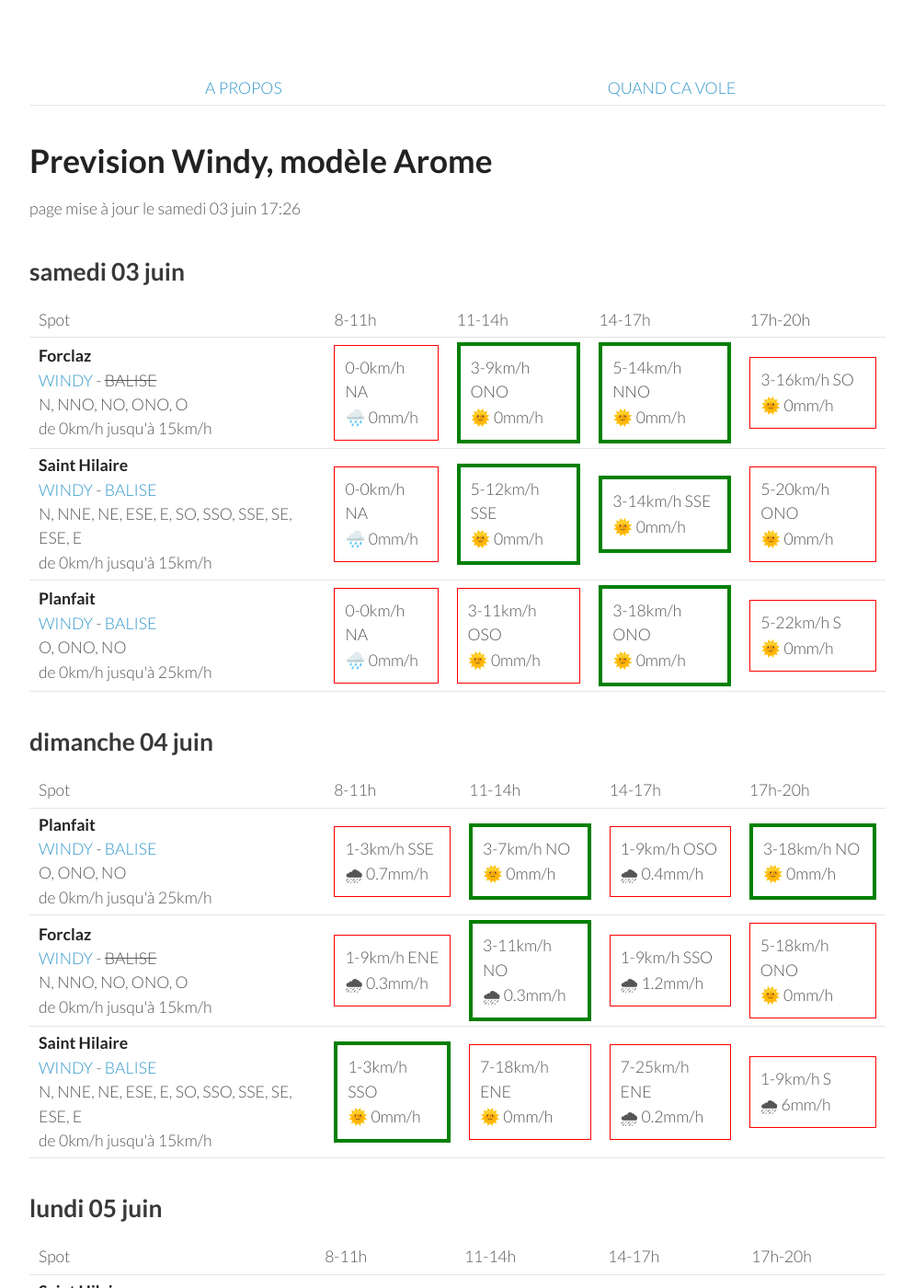
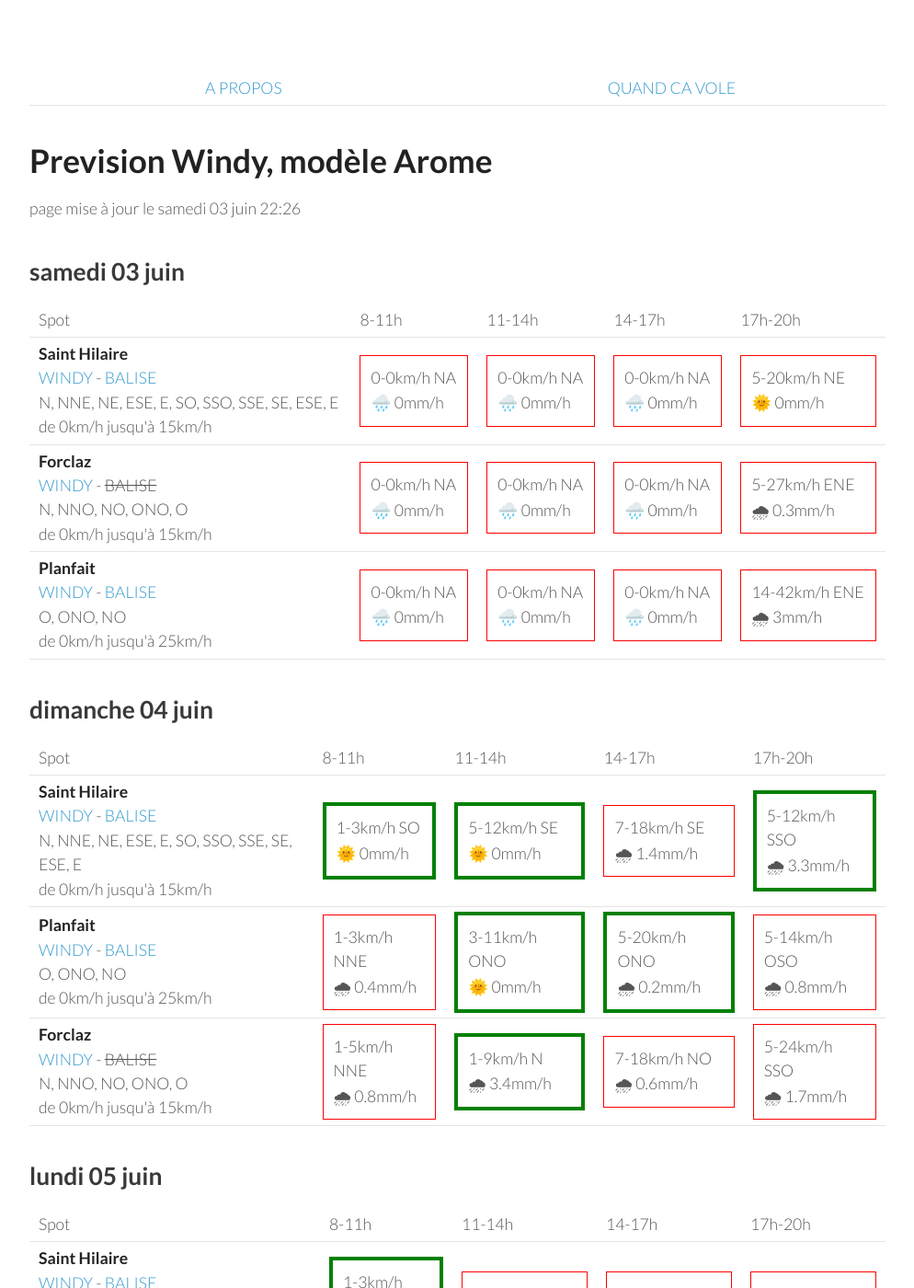
Before and after one commit to parapente-dans-le-nord/parapente-dans-le-nord.github.io, a Jekyll site: the page built from alpes_nord.markdown, in a window 1280 px wide and 1400 px high. Shown: the whole window at 92% size, without its empty margins (26-1020 px from the left). Built offline with Jekyll 4.4.1, drawn with Linux system fonts in a browser that asks for light colours; some of the changed text lies outside the part shown.

Commit message:
update index.markdown

```diff
--- a/alpes_nord.markdown
+++ b/alpes_nord.markdown
@@ -7,7 +7,7 @@ title:  "Tous les spots"
 {: .links}
 
 # Prevision Windy, modèle Arome
-page mise à jour le samedi 03 juin 17:26
+page mise à jour le samedi 03 juin 22:26
 
 ## samedi 03 juin
 
@@ -22,30 +22,30 @@ page mise à jour le samedi 03 juin 17:26
       <td>17h-20h</td>
     </tr>
 <tr>
+        <td><strong>Saint Hilaire</strong><br><a href="https://windy.com/45.307/5.888?45.087,5.889,9,m:eUFagkX">WINDY</a> - <span class=""><a href="http://www.balisemeteo.com/balise.php?idBalise=61">BALISE</a> </span><br> <span class="vent-favorable">N, NNE, NE, ESE, E, SO, SSO, SSE, SE, ESE, E</span><br><span class="force-vent">de 0km/h jusqu'à 15km/h</span> </td>
+
+            <td><div class="not-flyable"><p>0-0km/h NA</p><p>🌧️ 0mm/h</p></div></td>
+            <td><div class="not-flyable"><p>0-0km/h NA</p><p>🌧️ 0mm/h</p></div></td>
+            <td><div class="not-flyable"><p>0-0km/h NA</p><p>🌧️ 0mm/h</p></div></td>
+            <td><div class="not-flyable"><p>5-20km/h NE</p><p>🌞 0mm/h</p></div></td>
+
+    </tr>
+<tr>
         <td><strong>Forclaz</strong><br><a href="https://windy.com/45.814/6.247?45.375,6.246,8,m:eVwaglz">WINDY</a> - <span class="no-balise"> BALISE </span><br> <span class="vent-favorable">N, NNO, NO, ONO, O</span><br><span class="force-vent">de 0km/h jusqu'à 15km/h</span> </td>
 
             <td><div class="not-flyable"><p>0-0km/h NA</p><p>🌧️ 0mm/h</p></div></td>
-            <td><div class="flyable"><p>3-9km/h ONO</p><p>🌞 0mm/h</p></div></td>
-            <td><div class="flyable"><p>5-14km/h NNO</p><p>🌞 0mm/h</p></div></td>
-            <td><div class="not-flyable"><p>3-16km/h SO</p><p>🌞 0mm/h</p></div></td>
-
-    </tr>
-<tr>
-        <td><strong>Saint Hilaire</strong><br><a href="https://windy.com/45.307/5.888?45.087,5.889,9,m:eUFagkX">WINDY</a> - <span class=""><a href="http://www.balisemeteo.com/balise.php?idBalise=61">BALISE</a> </span><br> <span class="vent-favorable">N, NNE, NE, ESE, E, SO, SSO, SSE, SE, ESE, E</span><br><span class="force-vent">de 0km/h jusqu'à 15km/h</span> </td>
-
             <td><div class="not-flyable"><p>0-0km/h NA</p><p>🌧️ 0mm/h</p></div></td>
-            <td><div class="flyable"><p>5-12km/h SSE</p><p>🌞 0mm/h</p></div></td>
-            <td><div class="flyable"><p>3-14km/h SSE</p><p>🌞 0mm/h</p></div></td>
-            <td><div class="not-flyable"><p>5-20km/h ONO</p><p>🌞 0mm/h</p></div></td>
+            <td><div class="not-flyable"><p>0-0km/h NA</p><p>🌧️ 0mm/h</p></div></td>
+            <td><div class="not-flyable"><p>5-27km/h ENE</p><p>🌧 0.3mm/h</p></div></td>
 
     </tr>
 <tr>
         <td><strong>Planfait</strong><br><a href="https://windy.com/45.853/6.223?45.415,6.223,8">WINDY</a> - <span class=""><a href="https://www.openwindmap.org/PP496">BALISE</a> </span><br> <span class="vent-favorable">O, ONO, NO</span><br><span class="force-vent">de 0km/h jusqu'à 25km/h</span> </td>
 
             <td><div class="not-flyable"><p>0-0km/h NA</p><p>🌧️ 0mm/h</p></div></td>
-            <td><div class="not-flyable"><p>3-11km/h OSO</p><p>🌞 0mm/h</p></div></td>
-            <td><div class="flyable"><p>3-18km/h ONO</p><p>🌞 0mm/h</p></div></td>
-            <td><div class="not-flyable"><p>5-22km/h S</p><p>🌞 0mm/h</p></div></td>
+            <td><div class="not-flyable"><p>0-0km/h NA</p><p>🌧️ 0mm/h</p></div></td>
+            <td><div class="not-flyable"><p>0-0km/h NA</p><p>🌧️ 0mm/h</p></div></td>
+            <td><div class="not-flyable"><p>14-42km/h ENE</p><p>🌧 3mm/h</p></div></td>
 
     </tr>
 
@@ -65,32 +65,32 @@ page mise à jour le samedi 03 juin 17:26
       <td>17h-20h</td>
     </tr>
 <tr>
+        <td><strong>Saint Hilaire</strong><br><a href="https://windy.com/45.307/5.888?45.087,5.889,9,m:eUFagkX">WINDY</a> - <span class=""><a href="http://www.balisemeteo.com/balise.php?idBalise=61">BALISE</a> </span><br> <span class="vent-favorable">N, NNE, NE, ESE, E, SO, SSO, SSE, SE, ESE, E</span><br><span class="force-vent">de 0km/h jusqu'à 15km/h</span> </td>
+
+            <td><div class="flyable"><p>1-3km/h SO</p><p>🌞 0mm/h</p></div></td>
+            <td><div class="flyable"><p>5-12km/h SE</p><p>🌞 0mm/h</p></div></td>
+            <td><div class="not-flyable"><p>7-18km/h SE</p><p>🌧 1.4mm/h</p></div></td>
+            <td><div class="flyable"><p>5-12km/h SSO</p><p>🌧 3.3mm/h</p></div></td>
+
+
+    </tr>
+<tr>
         <td><strong>Planfait</strong><br><a href="https://windy.com/45.853/6.223?45.415,6.223,8">WINDY</a> - <span class=""><a href="https://www.openwindmap.org/PP496">BALISE</a> </span><br> <span class="vent-favorable">O, ONO, NO</span><br><span class="force-vent">de 0km/h jusqu'à 25km/h</span> </td>
 
-            <td><div class="not-flyable"><p>1-3km/h SSE</p><p>🌧 0.7mm/h</p></div></td>
-            <td><div class="flyable"><p>3-7km/h NO</p><p>🌞 0mm/h</p></div></td>
-            <td><div class="not-flyable"><p>1-9km/h OSO</p><p>🌧 0.4mm/h</p></div></td>
-            <td><div class="flyable"><p>3-18km/h NO</p><p>🌞 0mm/h</p></div></td>
+            <td><div class="not-flyable"><p>1-3km/h NNE</p><p>🌧 0.4mm/h</p></div></td>
+            <td><div class="flyable"><p>3-11km/h ONO</p><p>🌞 0mm/h</p></div></td>
+            <td><div class="flyable"><p>5-20km/h ONO</p><p>🌧 0.2mm/h</p></div></td>
+            <td><div class="not-flyable"><p>5-14km/h OSO</p><p>🌧 0.8mm/h</p></div></td>
 
 
     </tr>
 <tr>
         <td><strong>Forclaz</strong><br><a href="https://windy.com/45.814/6.247?45.375,6.246,8,m:eVwaglz">WINDY</a> - <span class="no-balise"> BALISE </span><br> <span class="vent-favorable">N, NNO, NO, ONO, O</span><br><span class="force-vent">de 0km/h jusqu'à 15km/h</span> </td>
 
-            <td><div class="not-flyable"><p>1-9km/h ENE</p><p>🌧 0.3mm/h</p></div></td>
-            <td><div class="flyable"><p>3-11km/h NO</p><p>🌧 0.3mm/h</p></div></td>
-            <td><div class="not-flyable"><p>1-9km/h SSO</p><p>🌧 1.2mm/h</p></div></td>
-            <td><div class="not-flyable"><p>5-18km/h ONO</p><p>🌞 0mm/h</p></div></td>
-
-
-    </tr>
-<tr>
-        <td><strong>Saint Hilaire</strong><br><a href="https://windy.com/45.307/5.888?45.087,5.889,9,m:eUFagkX">WINDY</a> - <span class=""><a href="http://www.balisemeteo.com/balise.php?idBalise=61">BALISE</a> </span><br> <span class="vent-favorable">N, NNE, NE, ESE, E, SO, SSO, SSE, SE, ESE, E</span><br><span class="force-vent">de 0km/h jusqu'à 15km/h</span> </td>
-
-            <td><div class="flyable"><p>1-3km/h SSO</p><p>🌞 0mm/h</p></div></td>
-            <td><div class="not-flyable"><p>7-18km/h ENE</p><p>🌞 0mm/h</p></div></td>
-            <td><div class="not-flyable"><p>7-25km/h ENE</p><p>🌧 0.2mm/h</p></div></td>
-            <td><div class="not-flyable"><p>1-9km/h S</p><p>🌧 6mm/h</p></div></td>
+            <td><div class="not-flyable"><p>1-5km/h NNE</p><p>🌧 0.8mm/h</p></div></td>
+            <td><div class="flyable"><p>1-9km/h N</p><p>🌧 3.4mm/h</p></div></td>
+            <td><div class="not-flyable"><p>7-18km/h NO</p><p>🌧 0.6mm/h</p></div></td>
+            <td><div class="not-flyable"><p>5-24km/h SSO</p><p>🌧 1.7mm/h</p></div></td>
 
 
     </tr>
@@ -113,7 +113,7 @@ page mise à jour le samedi 03 juin 17:26
 <tr>
         <td><strong>Saint Hilaire</strong><br><a href="https://windy.com/45.307/5.888?45.087,5.889,9,m:eUFagkX">WINDY</a> - <span class=""><a href="http://www.balisemeteo.com/balise.php?idBalise=61">BALISE</a> </span><br> <span class="vent-favorable">N, NNE, NE, ESE, E, SO, SSO, SSE, SE, ESE, E</span><br><span class="force-vent">de 0km/h jusqu'à 15km/h</span> </td>
 
-            <td><div class="not-flyable"><p>1-16km/h NNE</p><p>🌞 0mm/h</p></div></td>
+            <td><div class="flyable"><p>1-3km/h ESE</p><p>🌞 0mm/h</p></div></td>
             <td><div class="not-flyable"><p>3-24km/h N</p><p>🌞 0mm/h</p></div></td>
             <td><div class="not-flyable"><p>5-31km/h N</p><p>🌧 0.7mm/h</p></div></td>
             <td><div class="not-flyable"><p>3-33km/h NE</p><p>🌧 0.7mm/h</p></div></td>
@@ -123,9 +123,9 @@ page mise à jour le samedi 03 juin 17:26
 <tr>
         <td><strong>Planfait</strong><br><a href="https://windy.com/45.853/6.223?45.415,6.223,8">WINDY</a> - <span class=""><a href="https://www.openwindmap.org/PP496">BALISE</a> </span><br> <span class="vent-favorable">O, ONO, NO</span><br><span class="force-vent">de 0km/h jusqu'à 25km/h</span> </td>
 
-            <td><div class="not-flyable"><p>1-12km/h ENE</p><p>🌞 0mm/h</p></div></td>
-            <td><div class="not-flyable"><p>5-24km/h NNO</p><p>🌧 0.6mm/h</p></div></td>
-            <td><div class="not-flyable"><p>7-33km/h NNO</p><p>🌧 0.4mm/h</p></div></td>
+            <td><div class="not-flyable"><p>1-1km/h NNE</p><p>🌞 0mm/h</p></div></td>
+            <td><div class="not-flyable"><p>5-20km/h NNO</p><p>🌧 0.5mm/h</p></div></td>
+            <td><div class="not-flyable"><p>7-31km/h NNO</p><p>🌧 0.6mm/h</p></div></td>
             <td><div class="not-flyable"><p>7-35km/h NNO</p><p>🌞 0mm/h</p></div></td>
 
 
@@ -133,9 +133,9 @@ page mise à jour le samedi 03 juin 17:26
 <tr>
         <td><strong>Forclaz</strong><br><a href="https://windy.com/45.814/6.247?45.375,6.246,8,m:eVwaglz">WINDY</a> - <span class="no-balise"> BALISE </span><br> <span class="vent-favorable">N, NNO, NO, ONO, O</span><br><span class="force-vent">de 0km/h jusqu'à 15km/h</span> </td>
 
-            <td><div class="not-flyable"><p>1-14km/h ESE</p><p>🌞 0mm/h</p></div></td>
-            <td><div class="not-flyable"><p>5-22km/h NO</p><p>🌧 0.5mm/h</p></div></td>
-            <td><div class="not-flyable"><p>7-33km/h NO</p><p>🌧 0.5mm/h</p></div></td>
+            <td><div class="not-flyable"><p>1-3km/h ENE</p><p>🌞 0mm/h</p></div></td>
+            <td><div class="not-flyable"><p>3-18km/h NO</p><p>🌧 0.4mm/h</p></div></td>
+            <td><div class="not-flyable"><p>7-31km/h NO</p><p>🌧 0.6mm/h</p></div></td>
             <td><div class="not-flyable"><p>5-33km/h NO</p><p>🌞 0mm/h</p></div></td>
 
 
@@ -160,9 +160,9 @@ page mise à jour le samedi 03 juin 17:26
         <td><strong>Planfait</strong><br><a href="https://windy.com/45.853/6.223?45.415,6.223,8">WINDY</a> - <span class=""><a href="https://www.openwindmap.org/PP496">BALISE</a> </span><br> <span class="vent-favorable">O, ONO, NO</span><br><span class="force-vent">de 0km/h jusqu'à 25km/h</span> </td>
 
             <td><div class="not-flyable"><p>3-14km/h SE</p><p>🌞 0mm/h</p></div></td>
-            <td><div class="flyable"><p>3-20km/h ONO</p><p>🌞 0mm/h</p></div></td>
-            <td><div class="flyable"><p>5-25km/h NO</p><p>🌞 0mm/h</p></div></td>
-            <td><div class="not-flyable"><p>5-27km/h NO</p><p>🌞 0mm/h</p></div></td>
+            <td><div class="flyable"><p>3-16km/h ONO</p><p>🌞 0mm/h</p></div></td>
+            <td><div class="flyable"><p>5-22km/h NO</p><p>🌧 0.2mm/h</p></div></td>
+            <td><div class="not-flyable"><p>7-27km/h NO</p><p>🌞 0mm/h</p></div></td>
 
 
     </tr>
@@ -179,10 +179,10 @@ page mise à jour le samedi 03 juin 17:26
 <tr>
         <td><strong>Forclaz</strong><br><a href="https://windy.com/45.814/6.247?45.375,6.246,8,m:eVwaglz">WINDY</a> - <span class="no-balise"> BALISE </span><br> <span class="vent-favorable">N, NNO, NO, ONO, O</span><br><span class="force-vent">de 0km/h jusqu'à 15km/h</span> </td>
 
-            <td><div class="not-flyable"><p>3-16km/h ESE</p><p>🌞 0mm/h</p></div></td>
-            <td><div class="not-flyable"><p>3-18km/h ONO</p><p>🌞 0mm/h</p></div></td>
-            <td><div class="not-flyable"><p>5-25km/h ONO</p><p>🌞 0mm/h</p></div></td>
-            <td><div class="not-flyable"><p>5-27km/h NO</p><p>🌞 0mm/h</p></div></td>
+            <td><div class="not-flyable"><p>3-14km/h ESE</p><p>🌞 0mm/h</p></div></td>
+            <td><div class="not-flyable"><p>1-16km/h ONO</p><p>🌞 0mm/h</p></div></td>
+            <td><div class="not-flyable"><p>3-22km/h NO</p><p>🌞 0mm/h</p></div></td>
+            <td><div class="not-flyable"><p>7-27km/h NO</p><p>🌞 0mm/h</p></div></td>
 
 
     </tr>
@@ -205,10 +205,10 @@ page mise à jour le samedi 03 juin 17:26
 <tr>
         <td><strong>Planfait</strong><br><a href="https://windy.com/45.853/6.223?45.415,6.223,8">WINDY</a> - <span class=""><a href="https://www.openwindmap.org/PP496">BALISE</a> </span><br> <span class="vent-favorable">O, ONO, NO</span><br><span class="force-vent">de 0km/h jusqu'à 25km/h</span> </td>
 
-            <td><div class="not-flyable"><p>1-12km/h ESE</p><p>🌞 0mm/h</p></div></td>
-            <td><div class="flyable"><p>5-22km/h NO</p><p>🌞 0mm/h</p></div></td>
-            <td><div class="not-flyable"><p>9-33km/h NO</p><p>🌞 0mm/h</p></div></td>
-            <td><div class="not-flyable"><p>5-35km/h N</p><p>🌞 0mm/h</p></div></td>
+            <td><div class="not-flyable"><p>3-11km/h ESE</p><p>🌞 0mm/h</p></div></td>
+            <td><div class="flyable"><p>3-16km/h O</p><p>🌞 0mm/h</p></div></td>
+            <td><div class="flyable"><p>5-25km/h O</p><p>🌞 0mm/h</p></div></td>
+            <td><div class="not-flyable"><p>5-27km/h ONO</p><p>🌞 0mm/h</p></div></td>
 
 
     </tr>
@@ -225,10 +225,10 @@ page mise à jour le samedi 03 juin 17:26
 <tr>
         <td><strong>Forclaz</strong><br><a href="https://windy.com/45.814/6.247?45.375,6.246,8,m:eVwaglz">WINDY</a> - <span class="no-balise"> BALISE </span><br> <span class="vent-favorable">N, NNO, NO, ONO, O</span><br><span class="force-vent">de 0km/h jusqu'à 15km/h</span> </td>
 
-            <td><div class="not-flyable"><p>1-14km/h ESE</p><p>🌞 0mm/h</p></div></td>
-            <td><div class="not-flyable"><p>5-22km/h NO</p><p>🌞 0mm/h</p></div></td>
-            <td><div class="not-flyable"><p>9-35km/h ONO</p><p>🌞 0mm/h</p></div></td>
-            <td><div class="not-flyable"><p>5-35km/h N</p><p>🌞 0mm/h</p></div></td>
+            <td><div class="not-flyable"><p>3-12km/h ESE</p><p>🌞 0mm/h</p></div></td>
+            <td><div class="not-flyable"><p>1-16km/h O</p><p>🌞 0mm/h</p></div></td>
+            <td><div class="not-flyable"><p>5-25km/h O</p><p>🌞 0mm/h</p></div></td>
+            <td><div class="not-flyable"><p>5-27km/h NO</p><p>🌞 0mm/h</p></div></td>
 
 
     </tr>
@@ -251,10 +251,10 @@ page mise à jour le samedi 03 juin 17:26
 <tr>
         <td><strong>Planfait</strong><br><a href="https://windy.com/45.853/6.223?45.415,6.223,8">WINDY</a> - <span class=""><a href="https://www.openwindmap.org/PP496">BALISE</a> </span><br> <span class="vent-favorable">O, ONO, NO</span><br><span class="force-vent">de 0km/h jusqu'à 25km/h</span> </td>
 
-            <td><div class="not-flyable"><p>3-16km/h ESE</p><p>🌞 0mm/h</p></div></td>
-            <td><div class="flyable"><p>3-20km/h ONO</p><p>🌞 0mm/h</p></div></td>
-            <td><div class="not-flyable"><p>7-31km/h NO</p><p>🌞 0mm/h</p></div></td>
-            <td><div class="not-flyable"><p>5-31km/h NNO</p><p>🌞 0mm/h</p></div></td>
+            <td><div class="not-flyable"><p>1-11km/h SE</p><p>🌞 0mm/h</p></div></td>
+            <td><div class="flyable"><p>5-22km/h O</p><p>🌞 0mm/h</p></div></td>
+            <td><div class="not-flyable"><p>3-24km/h NNO</p><p>🌧 1.3mm/h</p></div></td>
+            <td><div class="not-flyable"><p>3-24km/h OSO</p><p>🌧 0.8mm/h</p></div></td>
 
 
     </tr>
@@ -271,10 +271,10 @@ page mise à jour le samedi 03 juin 17:26
 <tr>
         <td><strong>Forclaz</strong><br><a href="https://windy.com/45.814/6.247?45.375,6.246,8,m:eVwaglz">WINDY</a> - <span class="no-balise"> BALISE </span><br> <span class="vent-favorable">N, NNO, NO, ONO, O</span><br><span class="force-vent">de 0km/h jusqu'à 15km/h</span> </td>
 
-            <td><div class="not-flyable"><p>3-16km/h SE</p><p>🌞 0mm/h</p></div></td>
-            <td><div class="not-flyable"><p>3-18km/h ONO</p><p>🌞 0mm/h</p></div></td>
-            <td><div class="not-flyable"><p>7-33km/h NO</p><p>🌞 0mm/h</p></div></td>
-            <td><div class="not-flyable"><p>5-31km/h NO</p><p>🌞 0mm/h</p></div></td>
+            <td><div class="not-flyable"><p>1-12km/h ESE</p><p>🌞 0mm/h</p></div></td>
+            <td><div class="not-flyable"><p>3-20km/h O</p><p>🌞 0mm/h</p></div></td>
+            <td><div class="not-flyable"><p>5-24km/h NNO</p><p>🌧 1.1mm/h</p></div></td>
+            <td><div class="not-flyable"><p>1-24km/h ONO</p><p>🌧 1.4mm/h</p></div></td>
 
 
     </tr>
```
